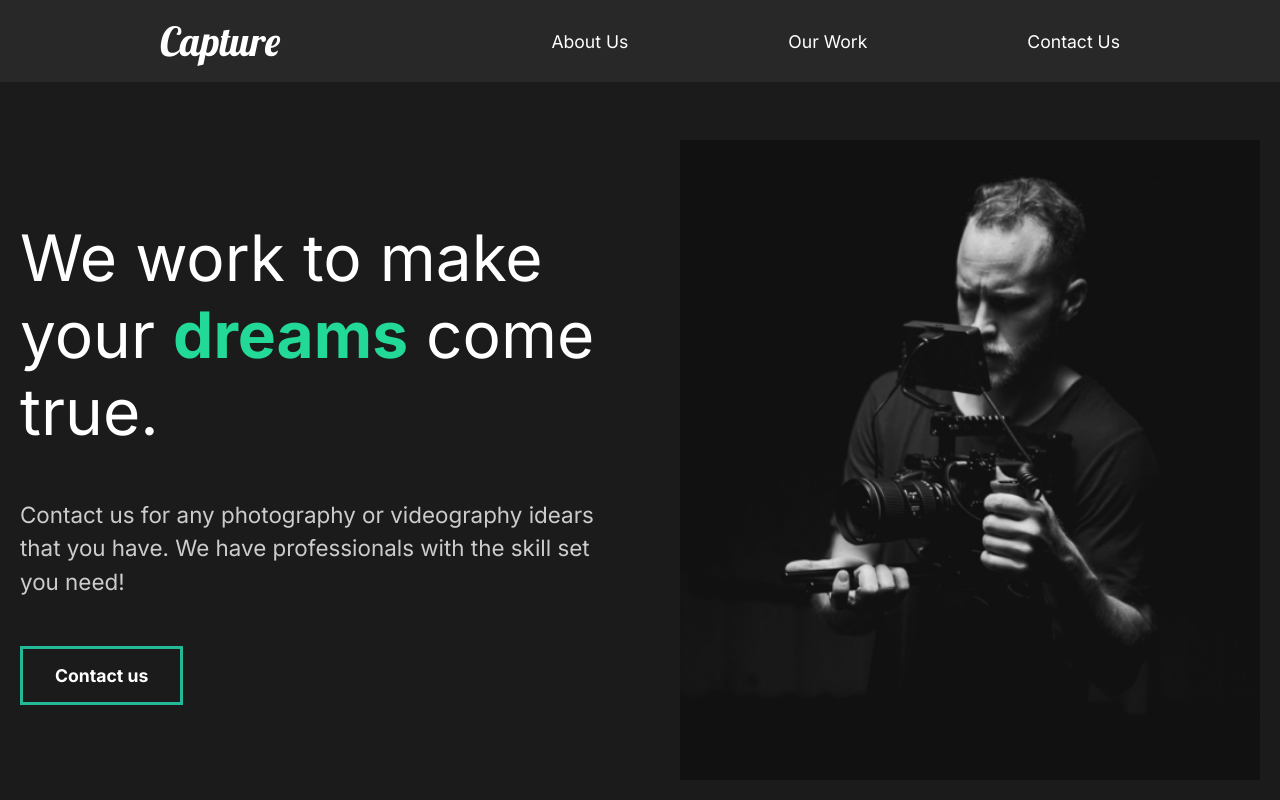
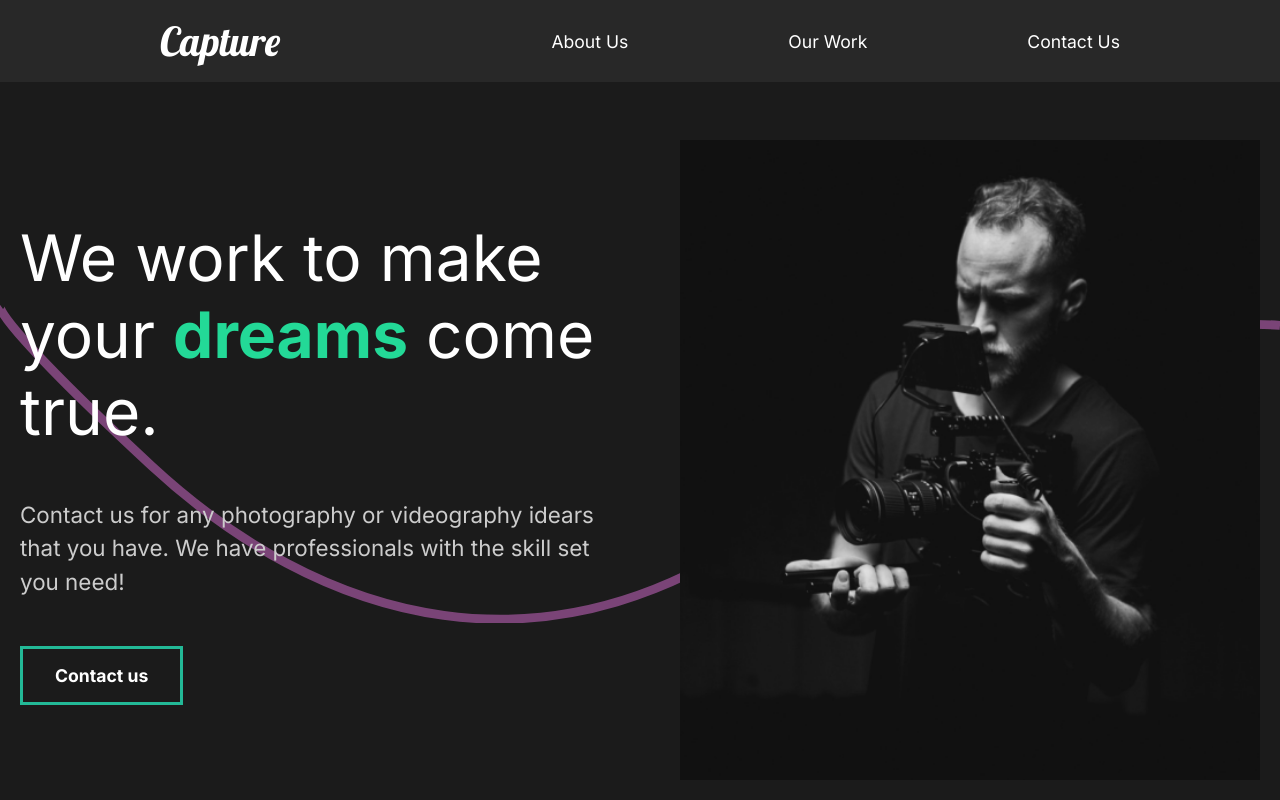
Before and after one commit to benhendriks/23_capture, a React (Create React App) app: page / in a window 1280 px wide. Shown: the top 800 px of the page. Built offline with nearby package versions, Linux system fonts and the light colour scheme.

Commit message:
Worked on svg animation

```diff
--- a/src/components/AboutSection.js
+++ b/src/components/AboutSection.js
@@ -3,6 +3,7 @@
 import HomeStyle from './styles';
 import { motion } from 'framer-motion';
 import { titleAnim, fade, photoAnim } from '../animation';
+import Wave from './Wave';
 
 const AboutSection = () => {
   return(
@@ -33,6 +34,7 @@
       <div className="image">
         <motion.img variants={photoAnim} src={home1} alt="Guy with a camera"/>
       </div>
+      <Wave />
     </HomeStyle>
   );
 };
--- /dev/null
+++ b/src/components/Wave.js
@@ -0,0 +1,30 @@
+import React from 'react';
+import styled from 'styled-components';
+import { motion } from 'framer-motion';
+
+const WaveSvg = styled.svg`
+  position: absolute;
+  left: 0;
+  z-index: 1;
+`;
+
+const Wave = () => {
+  return (
+    <WaveSvg
+      viewBox="0 0 1440 363"
+      fill="none"
+      xmlns="http://www.w3.org/2000/svg">
+      <motion.path
+        initial={{ pathLength: 0, pathOffset: 1 }}
+        animate={{ pathLength: 1, pathOffset: 0 }}
+        transition={{ duration: 1 }}
+        d="M1440 27.4774C1352.73 19.8184 1122.41 49.0556 899.331 227.276C620.48 450.052 354.282 355.647 170.328 185.318C23.165 49.0556 -4.21721 8.32998 0.487081 5"
+        stroke="#D96ED4"
+        strokeOpacity="0.5"
+        strokeWidth="10"
+      />
+    </WaveSvg>
+  );
+};
+
+export default Wave;
--- a/src/components/styles.js
+++ b/src/components/styles.js
@@ -10,6 +10,7 @@
   .description {
     flex: 1;
     padding-right: 5rem;
+    z-index: 2;
     h2 {
       font-weight: lighter;
     }
@@ -17,6 +18,7 @@
   .image {
     flex: 1;
     overflow: hidden;
+    z-index: 2;
     img {
       width: 100%;
       height: 80vh;
```
